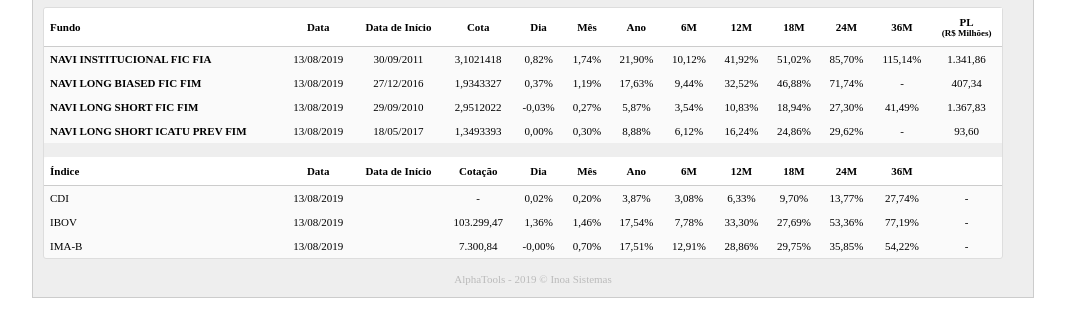
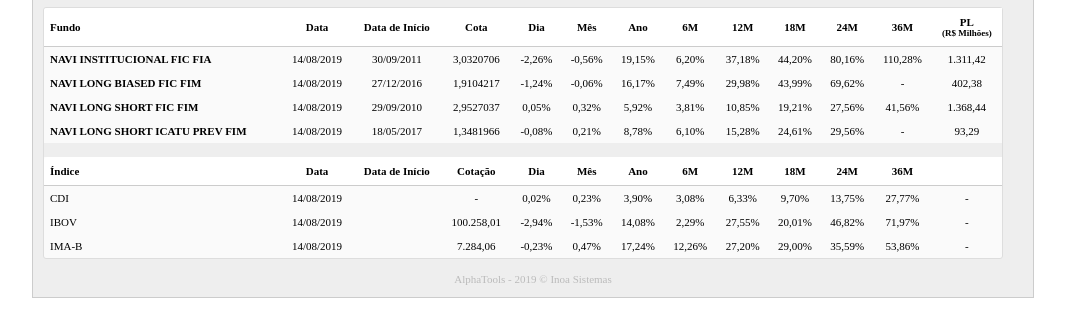
Before and after one commit to NaviCapital/navi.com.br, a plain HTML site: page views/cotas.htm in a window 1280 px wide. Shown: the part 54-390 px from the top of the page, without its empty margins (107-1172 px from the left). Drawn offline with Linux system fonts and the light colour scheme.

Commit message:
Cotas_20190814

```diff
--- a/views/cotas.htm
+++ b/views/cotas.htm
@@ -71,84 +71,84 @@
 
 					<tr>
 						<td style="padding: 6px 6px; font-weight: bold;">NAVI INSTITUCIONAL FIC FIA</td>
-						<td style="padding: 6px 6px; text-align: center;">13/08/2019</td>
+						<td style="padding: 6px 6px; text-align: center;">14/08/2019</td>
 						<td style="padding: 6px 6px; text-align: center;">30/09/2011</td>
 						<!-- <td style="padding: 6px 6px;">30/09/2011</td> -->
 
 
-						<td style="padding: 6px 6px; text-align: center; white-space: nowrap;">3,1021418</td>
+						<td style="padding: 6px 6px; text-align: center; white-space: nowrap;">3,0320706</td>
 
-						<td style="padding: 6px 6px; text-align: center; white-space: nowrap;" style="text-align: center; white-space: nowrap;">0,82%</td>
+						<td style="padding: 6px 6px; text-align: center; white-space: nowrap;" style="text-align: center; white-space: nowrap;">-2,26%</td>
 
-						<td style="padding: 6px 6px; text-align: center; white-space: nowrap;" style="text-align: center; white-space: nowrap;">1,74%</td>
+						<td style="padding: 6px 6px; text-align: center; white-space: nowrap;" style="text-align: center; white-space: nowrap;">-0,56%</td>
 
 
-						<td style="padding: 6px 6px; text-align: center; white-space: nowrap;">21,90%</td>
+						<td style="padding: 6px 6px; text-align: center; white-space: nowrap;">19,15%</td>
 
 
 
-							<td style="padding: 6px 6px; text-align: center; white-space: nowrap;">10,12%</td>
+							<td style="padding: 6px 6px; text-align: center; white-space: nowrap;">6,20%</td>
 
 
 
 
-							<td style="padding: 6px 6px; text-align: center; white-space: nowrap;">41,92%</td>
+							<td style="padding: 6px 6px; text-align: center; white-space: nowrap;">37,18%</td>
 
 
 
 
-							<td style="padding: 6px 6px; text-align: center; white-space: nowrap;">51,02%</td>
+							<td style="padding: 6px 6px; text-align: center; white-space: nowrap;">44,20%</td>
 
 
 
-							<td style="padding: 6px 6px; text-align: center; white-space: nowrap;">85,70%</td>
+							<td style="padding: 6px 6px; text-align: center; white-space: nowrap;">80,16%</td>
 
 
 
-							<td style="padding: 6px 6px; text-align: center; white-space: nowrap;">115,14%</td>
+							<td style="padding: 6px 6px; text-align: center; white-space: nowrap;">110,28%</td>
 
 
 
 
-						<td style="padding: 6px 6px; text-align: center; white-space: nowrap;">1.341,86</td>
+						<td style="padding: 6px 6px; text-align: center; white-space: nowrap;">1.311,42</td>
 
 
-						<!--  <td style="padding: 6px 6px; text-align: center; white-space: nowrap;">41,79%</td> -->
+						<!--  <td style="padding: 6px 6px; text-align: center; white-space: nowrap;">41,30%</td> -->
 					</tr>
 
 					<tr>
 						<td style="padding: 6px 6px; font-weight: bold;">NAVI LONG BIASED FIC FIM</td>
-						<td style="padding: 6px 6px; text-align: center;">13/08/2019</td>
+						<td style="padding: 6px 6px; text-align: center;">14/08/2019</td>
 						<td style="padding: 6px 6px; text-align: center;">27/12/2016</td>
 						<!-- <td style="padding: 6px 6px;">27/12/2016</td> -->
 
 
-						<td style="padding: 6px 6px; text-align: center; white-space: nowrap;">1,9343327</td>
+						<td style="padding: 6px 6px; text-align: center; white-space: nowrap;">1,9104217</td>
 
-						<td style="padding: 6px 6px; text-align: center; white-space: nowrap;" style="text-align: center; white-space: nowrap;">0,37%</td>
+						<td style="padding: 6px 6px; text-align: center; white-space: nowrap;" style="text-align: center; white-space: nowrap;">-1,24%</td>
 
-						<td style="padding: 6px 6px; text-align: center; white-space: nowrap;" style="text-align: center; white-space: nowrap;">1,19%</td>
+						<td style="padding: 6px 6px; text-align: center; white-space: nowrap;" style="text-align: center; white-space: nowrap;">-0,06%</td>
 
 
-						<td style="padding: 6px 6px; text-align: center; white-space: nowrap;">17,63%</td>
+						<td style="padding: 6px 6px; text-align: center; white-space: nowrap;">16,17%</td>
 
 
 
-							<td style="padding: 6px 6px; text-align: center; white-space: nowrap;">9,44%</td>
+							<td style="padding: 6px 6px; text-align: center; white-space: nowrap;">7,49%</td>
 
 
 
 
-							<td style="padding: 6px 6px; text-align: center; white-space: nowrap;">32,52%</td>
+							<td style="padding: 6px 6px; text-align: center; white-space: nowrap;">29,98%</td>
 
 
 
 
-							<td style="padding: 6px 6px; text-align: center; white-space: nowrap;">46,88%</td>
+							<td style="padding: 6px 6px; text-align: center; white-space: nowrap;">43,99%</td>
 
 
 
-							<td style="padding: 6px 6px; text-align: center; white-space: nowrap;">71,74%</td>
+							<td style="padding: 6px 6px; text-align: center; white-space: nowrap;">69,62%</td>
 
 
 
@@ -157,92 +157,92 @@
 
 
 
-						<td style="padding: 6px 6px; text-align: center; white-space: nowrap;">407,34</td>
+						<td style="padding: 6px 6px; text-align: center; white-space: nowrap;">402,38</td>
 
 
-						<!--  <td style="padding: 6px 6px; text-align: center; white-space: nowrap;">12,69%</td> -->
+						<!--  <td style="padding: 6px 6px; text-align: center; white-space: nowrap;">12,67%</td> -->
 					</tr>
 
 					<tr>
 						<td style="padding: 6px 6px; font-weight: bold;">NAVI LONG SHORT FIC FIM</td>
-						<td style="padding: 6px 6px; text-align: center;">13/08/2019</td>
+						<td style="padding: 6px 6px; text-align: center;">14/08/2019</td>
 						<td style="padding: 6px 6px; text-align: center;">29/09/2010</td>
 						<!-- <td style="padding: 6px 6px;">29/09/2010</td> -->
 
 
-						<td style="padding: 6px 6px; text-align: center; white-space: nowrap;">2,9512022</td>
+						<td style="padding: 6px 6px; text-align: center; white-space: nowrap;">2,9527037</td>
 
-						<td style="padding: 6px 6px; text-align: center; white-space: nowrap;" style="text-align: center; white-space: nowrap;">-0,03%</td>
+						<td style="padding: 6px 6px; text-align: center; white-space: nowrap;" style="text-align: center; white-space: nowrap;">0,05%</td>
 
-						<td style="padding: 6px 6px; text-align: center; white-space: nowrap;" style="text-align: center; white-space: nowrap;">0,27%</td>
+						<td style="padding: 6px 6px; text-align: center; white-space: nowrap;" style="text-align: center; white-space: nowrap;">0,32%</td>
 
 
-						<td style="padding: 6px 6px; text-align: center; white-space: nowrap;">5,87%</td>
+						<td style="padding: 6px 6px; text-align: center; white-space: nowrap;">5,92%</td>
 
 
 
-							<td style="padding: 6px 6px; text-align: center; white-space: nowrap;">3,54%</td>
+							<td style="padding: 6px 6px; text-align: center; white-space: nowrap;">3,81%</td>
 
 
 
 
-							<td style="padding: 6px 6px; text-align: center; white-space: nowrap;">10,83%</td>
+							<td style="padding: 6px 6px; text-align: center; white-space: nowrap;">10,85%</td>
 
 
 
 
-							<td style="padding: 6px 6px; text-align: center; white-space: nowrap;">18,94%</td>
+							<td style="padding: 6px 6px; text-align: center; white-space: nowrap;">19,21%</td>
 
 
 
-							<td style="padding: 6px 6px; text-align: center; white-space: nowrap;">27,30%</td>
+							<td style="padding: 6px 6px; text-align: center; white-space: nowrap;">27,56%</td>
 
 
 
-							<td style="padding: 6px 6px; text-align: center; white-space: nowrap;">41,49%</td>
+							<td style="padding: 6px 6px; text-align: center; white-space: nowrap;">41,56%</td>
 
 
 
 
-						<td style="padding: 6px 6px; text-align: center; white-space: nowrap;">1.367,83</td>
+						<td style="padding: 6px 6px; text-align: center; white-space: nowrap;">1.368,44</td>
 
 
-						<!--  <td style="padding: 6px 6px; text-align: center; white-space: nowrap;">42,60%</td> -->
+						<!--  <td style="padding: 6px 6px; text-align: center; white-space: nowrap;">43,09%</td> -->
 					</tr>
 
 					<tr>
 						<td style="padding: 6px 6px; font-weight: bold;">NAVI LONG SHORT ICATU PREV FIM</td>
-						<td style="padding: 6px 6px; text-align: center;">13/08/2019</td>
+						<td style="padding: 6px 6px; text-align: center;">14/08/2019</td>
 						<td style="padding: 6px 6px; text-align: center;">18/05/2017</td>
 						<!-- <td style="padding: 6px 6px;">18/05/2017</td> -->
 
 
-						<td style="padding: 6px 6px; text-align: center; white-space: nowrap;">1,3493393</td>
+						<td style="padding: 6px 6px; text-align: center; white-space: nowrap;">1,3481966</td>
 
-						<td style="padding: 6px 6px; text-align: center; white-space: nowrap;" style="text-align: center; white-space: nowrap;">0,00%</td>
+						<td style="padding: 6px 6px; text-align: center; white-space: nowrap;" style="text-align: center; white-space: nowrap;">-0,08%</td>
 
-						<td style="padding: 6px 6px; text-align: center; white-space: nowrap;" style="text-align: center; white-space: nowrap;">0,30%</td>
+						<td style="padding: 6px 6px; text-align: center; white-space: nowrap;" style="text-align: center; white-space: nowrap;">0,21%</td>
 
 
-						<td style="padding: 6px 6px; text-align: center; white-space: nowrap;">8,88%</td>
+						<td style="padding: 6px 6px; text-align: center; white-space: nowrap;">8,78%</td>
 
 
 
-							<td style="padding: 6px 6px; text-align: center; white-space: nowrap;">6,12%</td>
+							<td style="padding: 6px 6px; text-align: center; white-space: nowrap;">6,10%</td>
 
 
 
 
-							<td style="padding: 6px 6px; text-align: center; white-space: nowrap;">16,24%</td>
+							<td style="padding: 6px 6px; text-align: center; white-space: nowrap;">15,28%</td>
 
 
 
 
-							<td style="padding: 6px 6px; text-align: center; white-space: nowrap;">24,86%</td>
+							<td style="padding: 6px 6px; text-align: center; white-space: nowrap;">24,61%</td>
 
 
 
-							<td style="padding: 6px 6px; text-align: center; white-space: nowrap;">29,62%</td>
+							<td style="padding: 6px 6px; text-align: center; white-space: nowrap;">29,56%</td>
 
 
 
@@ -251,10 +251,10 @@
 
 
 
-						<td style="padding: 6px 6px; text-align: center; white-space: nowrap;">93,60</td>
+						<td style="padding: 6px 6px; text-align: center; white-space: nowrap;">93,29</td>
 
 
-						<!--  <td style="padding: 6px 6px; text-align: center; white-space: nowrap;">2,92%</td> -->
+						<!--  <td style="padding: 6px 6px; text-align: center; white-space: nowrap;">2,94%</td> -->
 					</tr>
 
 
@@ -347,14 +347,14 @@
 
 					<tr>
 						<td style="padding: 6px 6px;">CDI</td>
-						<td style="padding: 6px 6px; text-align: center;">13/08/2019</td>
+						<td style="padding: 6px 6px; text-align: center;">14/08/2019</td>
 
 						<td style="padding: 6px 6px; text-align: center;"></td>
 
 						<td style="padding: 6px 6px; text-align: center; white-space: nowrap;">-</td>
 						<td style="padding: 6px 6px; text-align: center; white-space: nowrap;">0,02%</td>
-						<td style="padding: 6px 6px; text-align: center; white-space: nowrap;">0,20%</td>
-						<td style="padding: 6px 6px; text-align: center; white-space: nowrap;">3,87%</td>
+						<td style="padding: 6px 6px; text-align: center; white-space: nowrap;">0,23%</td>
+						<td style="padding: 6px 6px; text-align: center; white-space: nowrap;">3,90%</td>
 
 							<td style="padding: 6px 6px; text-align: center; white-space: nowrap;">3,08%</td>
 
@@ -365,10 +365,10 @@
 							<td style="padding: 6px 6px; text-align: center; white-space: nowrap;">9,70%</td>
 
 
-							<td style="padding: 6px 6px; text-align: center; white-space: nowrap;">13,77%</td>
+							<td style="padding: 6px 6px; text-align: center; white-space: nowrap;">13,75%</td>
 
 
-							<td style="padding: 6px 6px; text-align: center; white-space: nowrap;">27,74%</td>
+							<td style="padding: 6px 6px; text-align: center; white-space: nowrap;">27,77%</td>
 
 
 
@@ -379,28 +379,28 @@
 
 					<tr>
 						<td style="padding: 6px 6px;">IBOV</td>
-						<td style="padding: 6px 6px; text-align: center;">13/08/2019</td>
+						<td style="padding: 6px 6px; text-align: center;">14/08/2019</td>
 
 						<td style="padding: 6px 6px; text-align: center;"></td>
 
-						<td style="padding: 6px 6px; text-align: center; white-space: nowrap;">103.299,47</td>
-						<td style="padding: 6px 6px; text-align: center; white-space: nowrap;">1,36%</td>
-						<td style="padding: 6px 6px; text-align: center; white-space: nowrap;">1,46%</td>
-						<td style="padding: 6px 6px; text-align: center; white-space: nowrap;">17,54%</td>
+						<td style="padding: 6px 6px; text-align: center; white-space: nowrap;">100.258,01</td>
+						<td style="padding: 6px 6px; text-align: center; white-space: nowrap;">-2,94%</td>
+						<td style="padding: 6px 6px; text-align: center; white-space: nowrap;">-1,53%</td>
+						<td style="padding: 6px 6px; text-align: center; white-space: nowrap;">14,08%</td>
 
-							<td style="padding: 6px 6px; text-align: center; white-space: nowrap;">7,78%</td>
+							<td style="padding: 6px 6px; text-align: center; white-space: nowrap;">2,29%</td>
 
 
-							<td style="padding: 6px 6px; text-align: center; white-space: nowrap;">33,30%</td>
+							<td style="padding: 6px 6px; text-align: center; white-space: nowrap;">27,55%</td>
 
 
-							<td style="padding: 6px 6px; text-align: center; white-space: nowrap;">27,69%</td>
+							<td style="padding: 6px 6px; text-align: center; white-space: nowrap;">20,01%</td>
 
 
-							<td style="padding: 6px 6px; text-align: center; white-space: nowrap;">53,36%</td>
+							<td style="padding: 6px 6px; text-align: center; white-space: nowrap;">46,82%</td>
 
 
-							<td style="padding: 6px 6px; text-align: center; white-space: nowrap;">77,19%</td>
+							<td style="padding: 6px 6px; text-align: center; white-space: nowrap;">71,97%</td>
 
 
 
@@ -411,28 +411,28 @@
 
 					<tr>
 						<td style="padding: 6px 6px;">IMA-B</td>
-						<td style="padding: 6px 6px; text-align: center;">13/08/2019</td>
+						<td style="padding: 6px 6px; text-align: center;">14/08/2019</td>
 
 						<td style="padding: 6px 6px; text-align: center;"></td>
 
-						<td style="padding: 6px 6px; text-align: center; white-space: nowrap;">7.300,84</td>
-						<td style="padding: 6px 6px; text-align: center; white-space: nowrap;">-0,00%</td>
-						<td style="padding: 6px 6px; text-align: center; white-space: nowrap;">0,70%</td>
-						<td style="padding: 6px 6px; text-align: center; white-space: nowrap;">17,51%</td>
+						<td style="padding: 6px 6px; text-align: center; white-space: nowrap;">7.284,06</td>
+						<td style="padding: 6px 6px; text-align: center; white-space: nowrap;">-0,23%</td>
+						<td style="padding: 6px 6px; text-align: center; white-space: nowrap;">0,47%</td>
+						<td style="padding: 6px 6px; text-align: center; white-space: nowrap;">17,24%</td>
 
-							<td style="padding: 6px 6px; text-align: center; white-space: nowrap;">12,91%</td>
+							<td style="padding: 6px 6px; text-align: center; white-space: nowrap;">12,26%</td>
 
 
-							<td style="padding: 6px 6px; text-align: center; white-space: nowrap;">28,86%</td>
+							<td style="padding: 6px 6px; text-align: center; white-space: nowrap;">27,20%</td>
 
 
-							<td style="padding: 6px 6px; text-align: center; white-space: nowrap;">29,75%</td>
+							<td style="padding: 6px 6px; text-align: center; white-space: nowrap;">29,00%</td>
 
 
-							<td style="padding: 6px 6px; text-align: center; white-space: nowrap;">35,85%</td>
+							<td style="padding: 6px 6px; text-align: center; white-space: nowrap;">35,59%</td>
 
 
-							<td style="padding: 6px 6px; text-align: center; white-space: nowrap;">54,22%</td>
+							<td style="padding: 6px 6px; text-align: center; white-space: nowrap;">53,86%</td>
 
 
 
```
